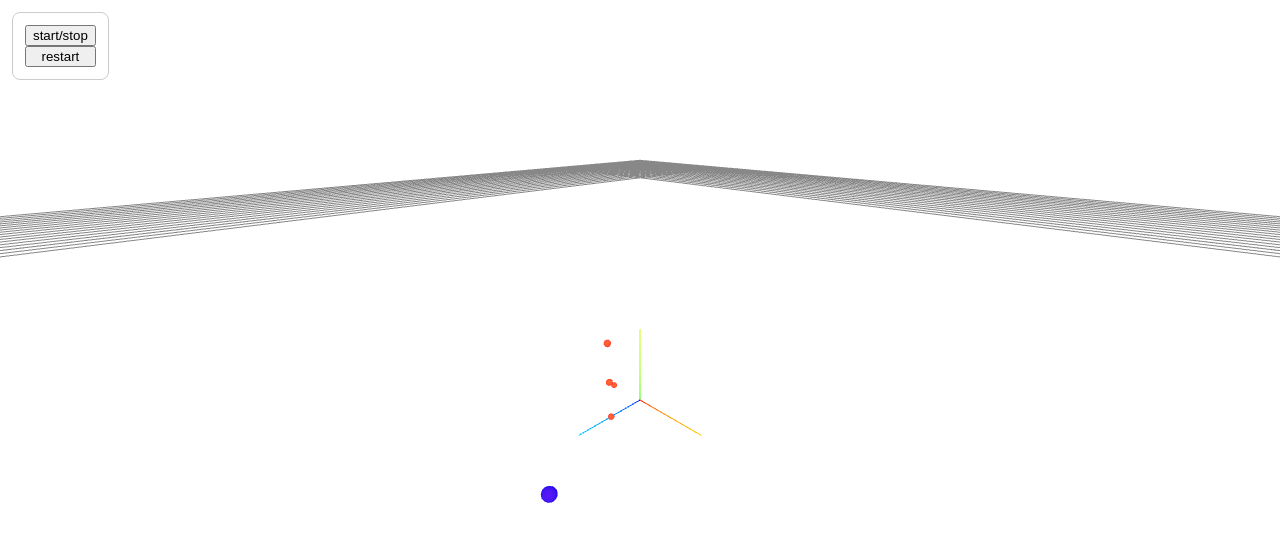
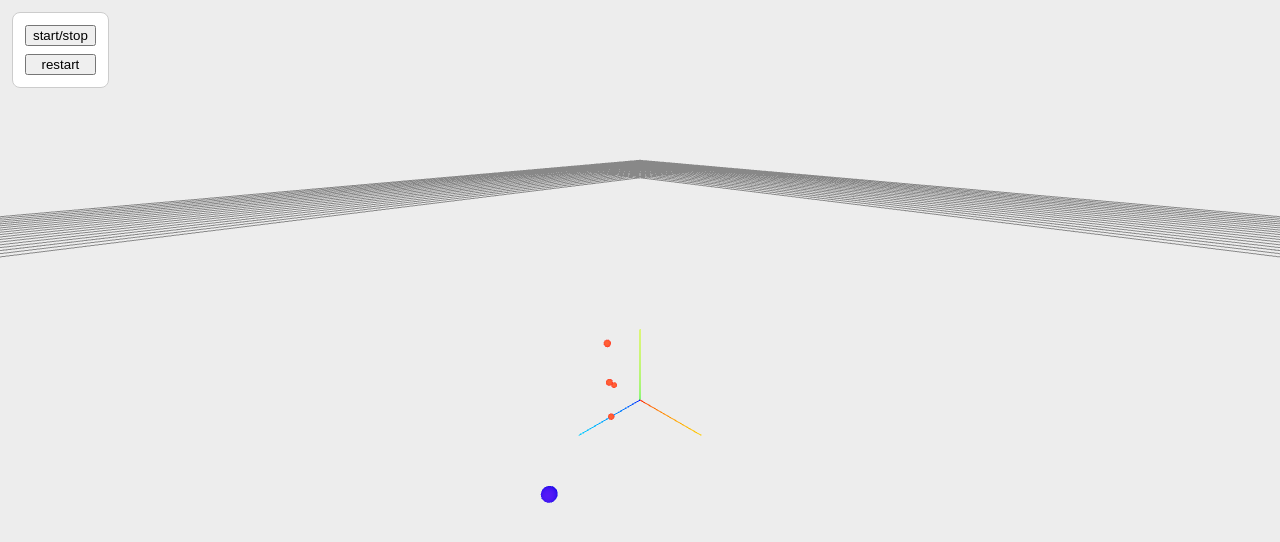
Before and after one commit to pxd3v/coulomb, a React (Create React App) app: page / in a window 1280 px wide. Shown: the top 542 px of the page. Built offline with nearby package versions, Linux system fonts and the light colour scheme.

Commit message:
migrate to sass

```diff
--- a/package.json
+++ b/package.json
@@ -9,6 +9,7 @@
     "@testing-library/react": "^12.1.4",
     "@testing-library/user-event": "^13.5.0",
     "@types/three": "^0.139.0",
+    "node-sass": "^7.0.1",
     "react": "^18.0.0",
     "react-dom": "^18.0.0",
     "react-scripts": "5.0.0",
--- a/src/components/Menu/Menu.css
+++ b/src/components/Menu/Menu.scss
@@ -8,4 +8,8 @@
     border-radius: 8px;
     display: flex;
     flex-direction: column;
+    background-color: #fff;
+    & > * + * {
+        margin-top: 8px;
+    }
 }
--- a/src/components/Menu/Menu.tsx
+++ b/src/components/Menu/Menu.tsx
@@ -1,4 +1,4 @@
-import './Menu.css'
+import './Menu.scss'
 import { useEnv } from '../../contexts/EnvContext';
 import { usePoints } from '../../contexts/PointsContext';
 
--- a/src/components/Scene.tsx
+++ b/src/components/Scene.tsx
@@ -20,6 +20,7 @@ function Scene() {
         <axesHelper />
         <ambientLight />
         <pointLight position={[10, 10, 10]} />
+        <color attach="background" args={[0.85, 0.85, 0.85]} />
         {points.map(point => (
             <Point
               currentPoint={point}
```
Also changed, not shown: 1 other file (tests, documents, lock files or other folders).
